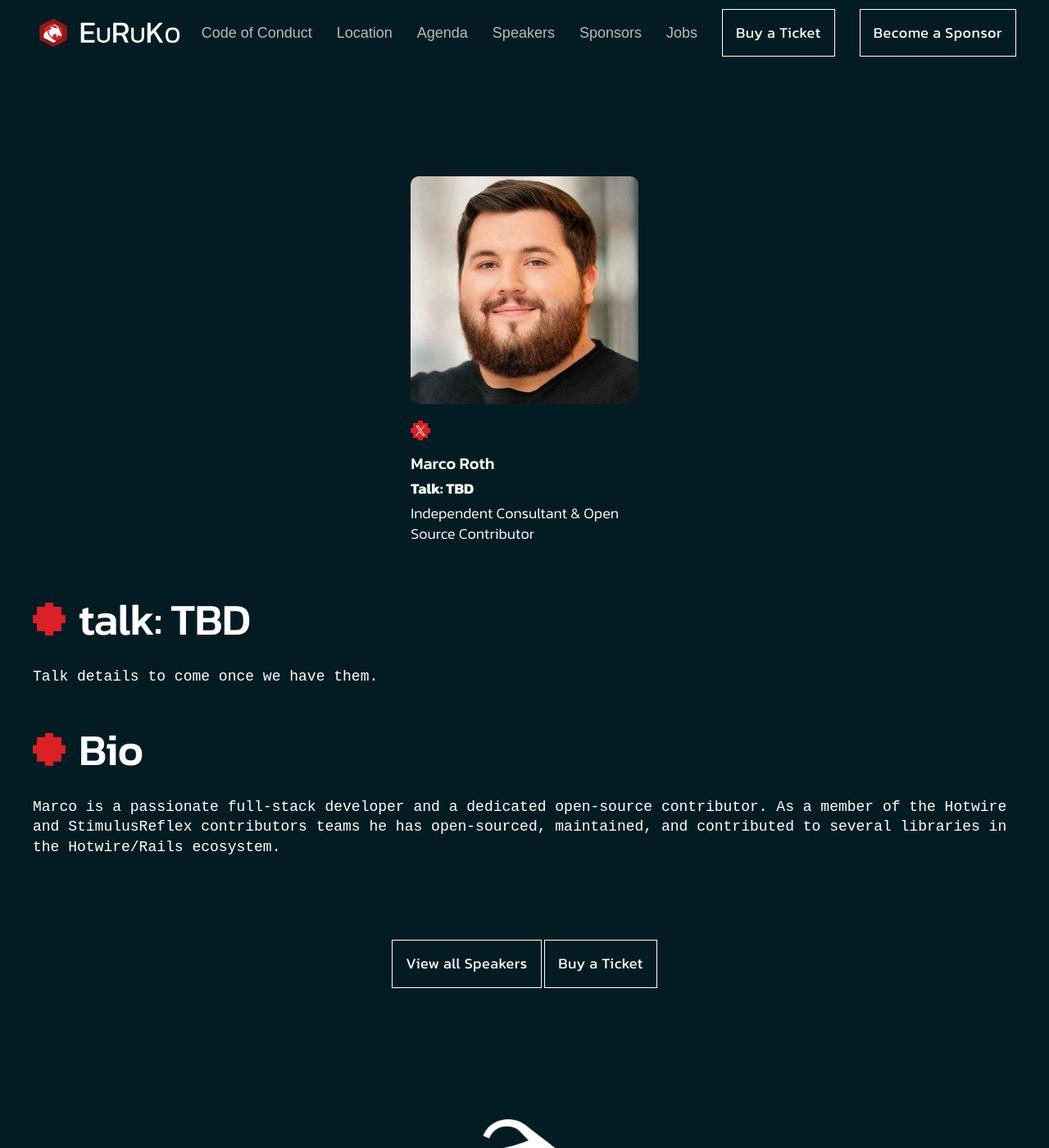
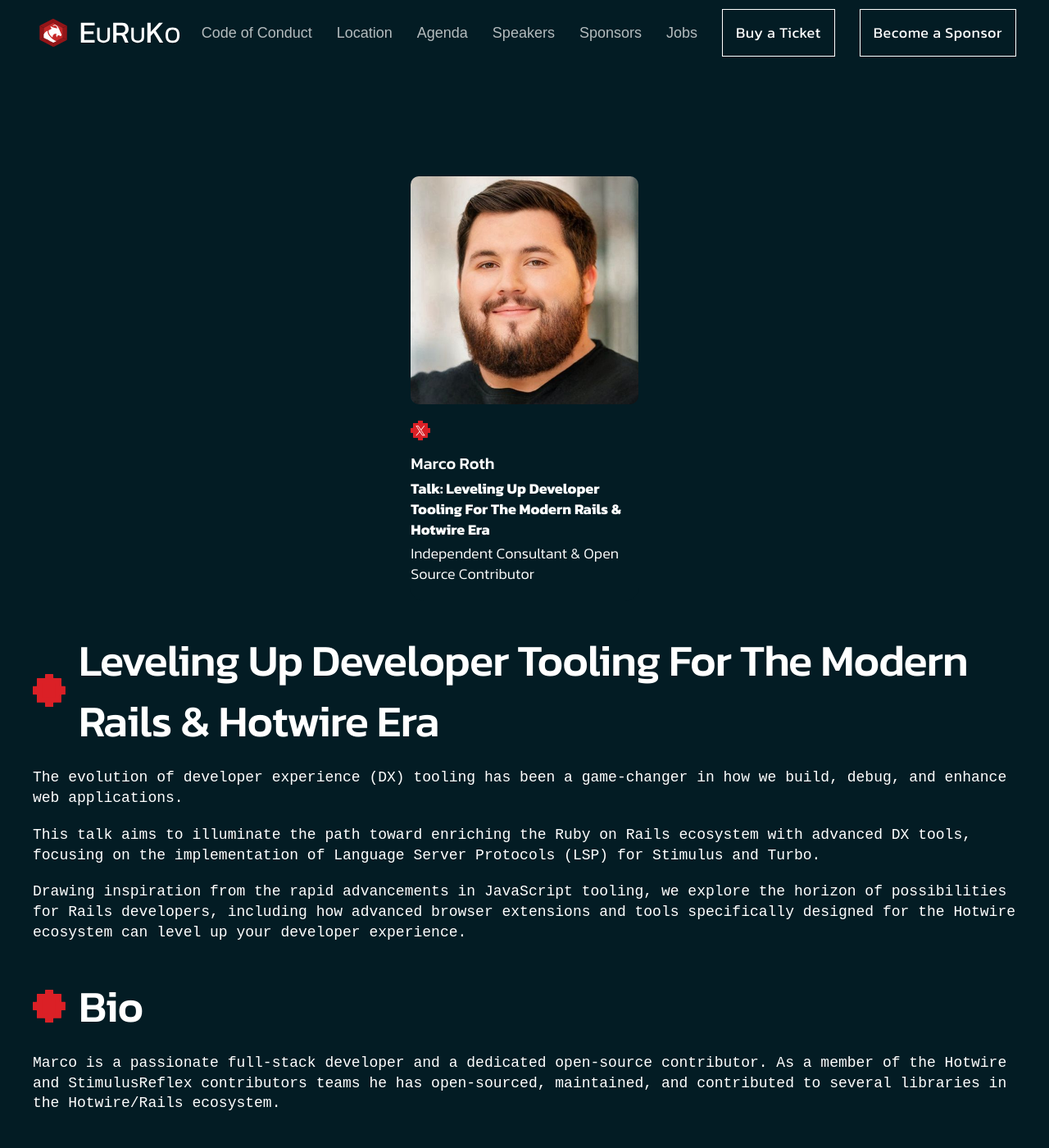
Before and after one commit to euruko/2024.euruko.org, a Jekyll site: the page built from speakers/marco_roth.html, in a window 1280 px wide and 1400 px high. Shown: the whole window at 82% size. Built offline with Jekyll 4.4.1, drawn with Linux system fonts in a browser that asks for light colours; comment, search, counter and statistics services are not loaded.

Commit message:
Update talk description for Marco

```diff
--- a/_includes/agenda/agenda_day_two.html
+++ b/_includes/agenda/agenda_day_two.html
@@ -54,7 +54,7 @@
       <div class="schedule__item">
         <a href="/speakers/marco_roth" class="schedule__item__image" style="background: url(/assets/images/speakers/marco_roth.jpg) center center / cover no-repeat;"></a>
         <div class="schedule__item__content">
-          <h5 class="schedule__item__title">TBD</h5>
+          <h5 class="schedule__item__title">Leveling Up Developer Tooling For The Modern Rails &amp; Hotwire Era</h5>
           <p class="schedule__item__speaker">Marco Roth</p>
         </div>
       </div>
--- a/all_speakers.html
+++ b/all_speakers.html
@@ -638,8 +638,8 @@
                 </li>
               </ul>
               <h4 class="card__name">Marco Roth</h4>
-              <p class="card__note text--bold">Talk: TBD</p>
-              <p class="card__note">Independent Consultant & Open Source Contributor</p>
+              <p class="card__note text--bold">Talk: Leveling Up Developer Tooling For The Modern Rails &amp; Hotwire Era</p>
+              <p class="card__note">Independent Consultant &amp; Open Source Contributor</p>
             </div>
           </div>
         </div>
--- a/speakers/marco_roth.html
+++ b/speakers/marco_roth.html
@@ -20,17 +20,34 @@
                 </li>
               </ul>
               <h4 class="card__name">Marco Roth</h4>
-              <p class="card__note text--bold">Talk: TBD</p>
-              <p class="card__note">Independent Consultant & Open Source Contributor</p>
+              <p class="card__note text--bold">Talk: Leveling Up Developer
+                Tooling For The Modern Rails &amp; Hotwire Era</p>
+              <p class="card__note">Independent Consultant &amp; Open Source
+                Contributor</p>
             </div>
           </div>
         </div>
       </div>
       <article class="section__article mb--2">
         <div class="col--100">
-          <h3 class="section__article__title has-dot">talk: TBD</h3>
+          <h3 class="section__article__title has-dot">Leveling Up Developer
+            Tooling For The Modern Rails &amp; Hotwire Era</h3>
           <p class="section__article__text mb--2">
-            Talk details to come once we have them.
+            The evolution of developer experience (DX) tooling has been a
+            game-changer in how we build, debug, and enhance web applications.
+          </p>
+          <p class="section__article__text mb--2">
+            This talk aims to illuminate the path toward enriching the Ruby on
+            Rails ecosystem with advanced DX tools, focusing on the
+            implementation of Language Server Protocols (LSP) for Stimulus and
+            Turbo.
+          </p>
+          <p class="section__article__text mb--2">
+            Drawing inspiration from the rapid advancements in JavaScript
+            tooling, we explore the horizon of possibilities for Rails
+            developers, including how advanced browser extensions and tools
+            specifically designed for the Hotwire ecosystem can level up your
+            developer experience.
           </p>
         </div>
       </article>
@@ -38,9 +55,11 @@
         <div class="col--100">
           <h3 class="section__article__title has-dot">Bio</h3>
           <p class="section__article__text mb--2">
-            Marco is a passionate full-stack developer and a dedicated open-source contributor. As a member of the Hotwire and StimulusReflex contributors teams
-he has open-sourced, maintained, and contributed to several libraries in the
-Hotwire/Rails ecosystem.
+            Marco is a passionate full-stack developer and a dedicated
+            open-source contributor. As a member of the Hotwire and
+            StimulusReflex contributors teams he has open-sourced, maintained,
+            and contributed to several libraries in the Hotwire/Rails
+            ecosystem.
           </p>
         </div>
       </article>
```
